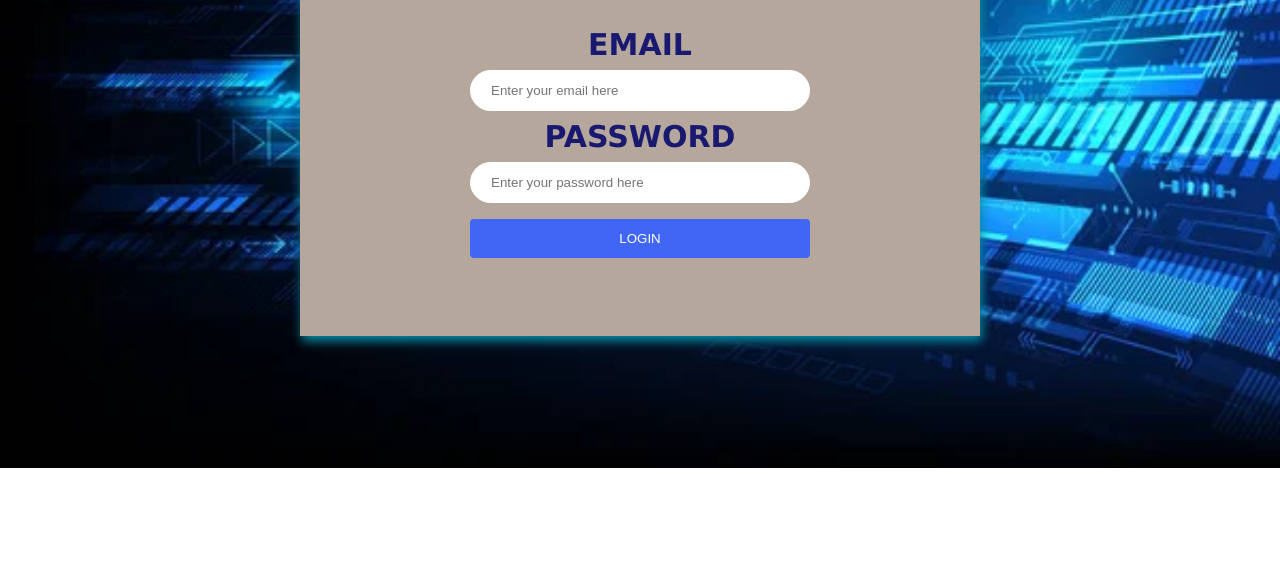
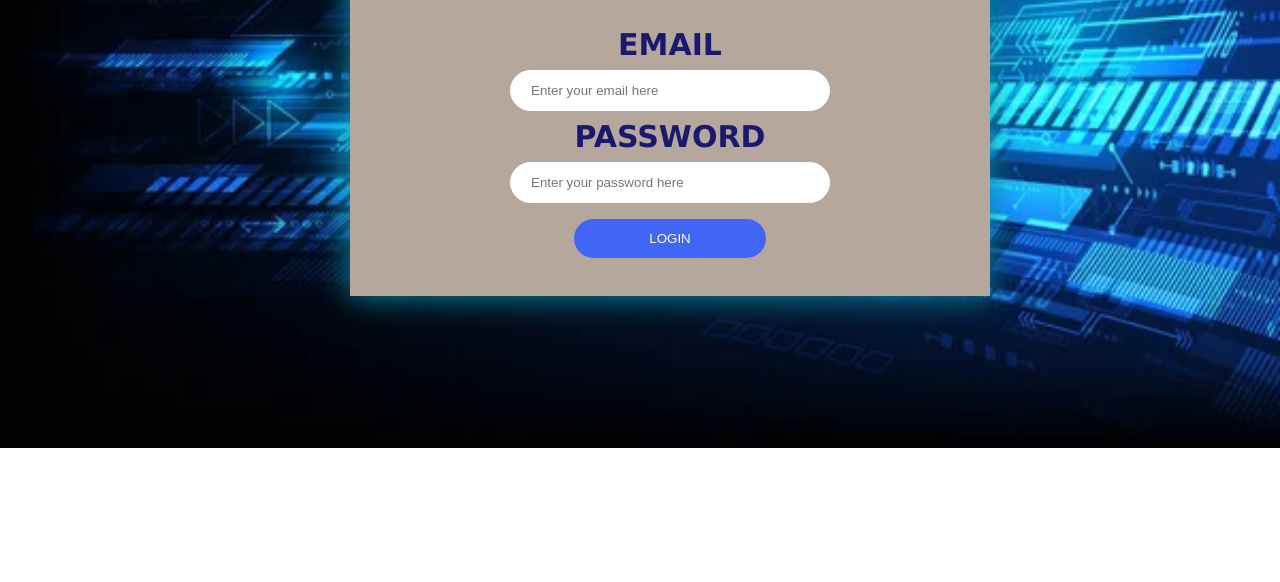
Before and after one commit to aelfricEzekiel/First-Website, a plain HTML site: page website 4/login.html in a window 1280 px wide. Shown: the part 218-800 px from the top of the page. Drawn offline with Linux system fonts and the light colour scheme.

Commit message:
Add files via upload

```diff
--- a/website 4/login.html
+++ b/website 4/login.html
@@ -11,7 +11,7 @@
 <body>
     <div class="login-container">
         <div class="nav">
-            <a href="login.html">LOGIN</a> &nbsp; | &nbsp;
+            <a href="login.html">LOGIN</a> &nbsp; &nbsp; &nbsp;
             <a href="#">REGISTER</a>
         </div>
         <div class="myform">
--- a/website 4/style.css
+++ b/website 4/style.css
@@ -9,8 +9,9 @@ body {
     background-size: cover;
 }
 .login-container {
-    margin: 120px 300px 100px 300px;
-    box-shadow: 2px 5px 10px #088da5;
+    margin: 120px 350px 100px 350px;
+    box-shadow: 0 0 30px #088da5;
+    width: 50%;
 }
 .login-container .nav {
     text-align: center;
@@ -29,8 +30,9 @@ body {
     color: white;
 }
 .login-container .myform {
+    position: relative;
     background: #b5a79b;
-    padding: 30px 0 70px 0;
+    padding: 30px 0 30px 0;
     text-align: center;
     width: 100%;
 }
@@ -49,6 +51,9 @@ body {
     box-sizing: border-box;
     cursor: pointer;
 }
+.myform input[type=email]:hover {
+    box-shadow: 0 0 20px #0394fc;
+}
 .myform input[type=password] {
     width: 50%;
     padding: 12px 20px;
@@ -58,18 +63,23 @@ body {
     box-sizing: border-box;
     cursor: pointer;
 }
+.myform input[type=password]:hover {
+    box-shadow: 0 0 20px #0394fc;
+}
 .myform input[type=submit] {
-    width: 50%;
+    left: 240px;
+    width: 30%;
     padding: 12px 20px;
     margin: 8px 0;
     background: #4166f5;
     color: white;
     border: none;
-    border-radius: 4px;
+    border-radius: 50px;
     box-sizing: border-box;
     cursor: pointer;
 }
 .myform input[type=submit]:hover {
     color: yellow;
-    background-color: #294b5d;
+    background-color: #42f58a;
+    box-shadow: 0 0 20px #4290f5;
 }
```
